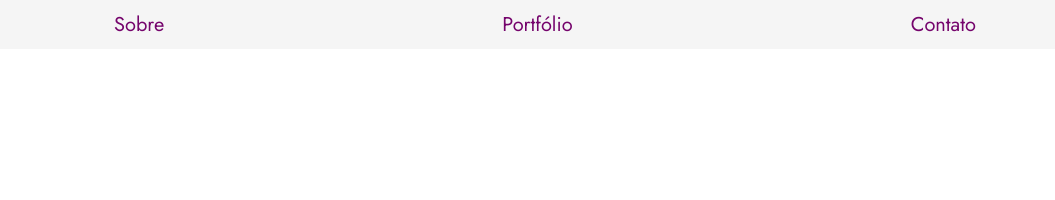
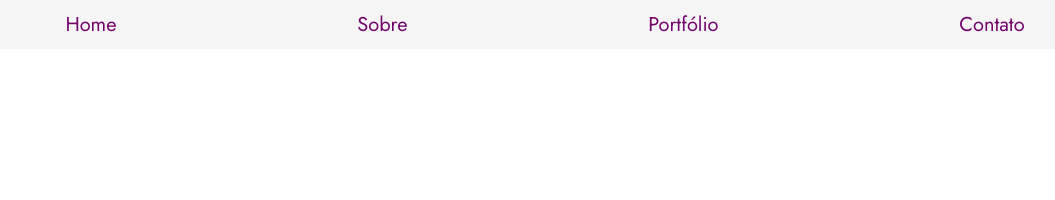
Before and after one commit to jennyffermorais/ImersaoCSSAlura, a plain HTML site: page index.html in a window 1280 px wide. Shown: the top 200 px of the page, without its empty margins (95-1150 px from the left). Drawn offline with Linux system fonts and the light colour scheme; a web font is replaced by a local one.

Commit message:
Adicionar o link de Home

```diff
--- a/index.html
+++ b/index.html
@@ -4,7 +4,11 @@
     <meta charset="UTF-8" />
     <meta name="viewport" content="width=device-width, initial-scale=1.0" />
     <title>Jennyffer de Morais</title>
-    <link rel="shortcut icon" href="./img/seta-direita.png" type="image/x-icon" />
+    <link
+      rel="shortcut icon"
+      href="./img/seta-direita.png"
+      type="image/x-icon"
+    />
     <link rel="stylesheet" href="css/estilos.css" class="css" />
     <link
       href="https://fonts.googleapis.com/css2?family=Jost&family=Raleway&family=Shadows+Into+Light+Two&display=swap"
@@ -19,6 +23,7 @@
     <header>
       <nav class="menu">
         <ul class="container">
+          <li><a href="#home">Home</a></li>
           <li><a href="#sobre">Sobre</a></li>
           <li><a href="#portfolio">Portfólio</a></li>
           <li><a href="#contato">Contato</a></li>
```
